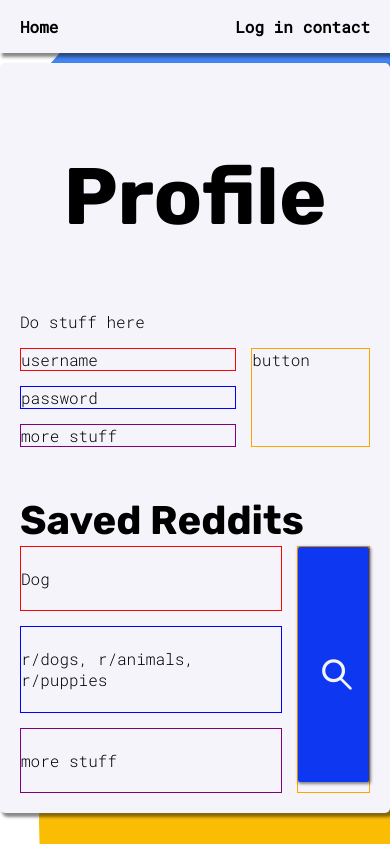
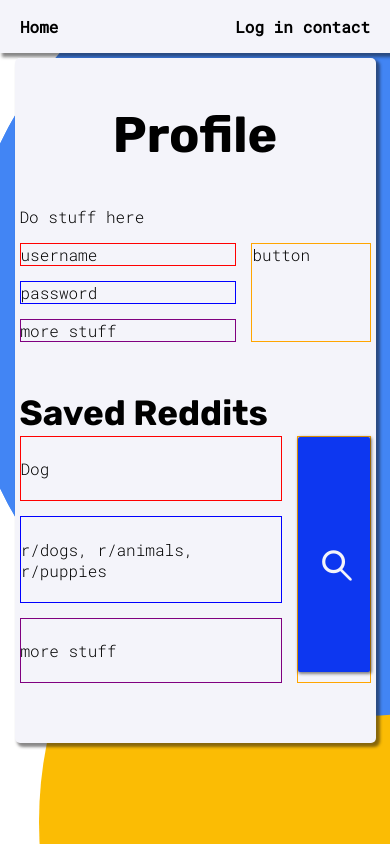
Before and after one commit to wpeckelsen/reddit-multi-search, a Next.js app: page /pages/profile in a window 390 px wide. Built offline with nearby package versions, Linux system fonts and the light colour scheme.

Commit message:
responsive

```diff
--- a/src/app/components/card/card.scss
+++ b/src/app/components/card/card.scss
@@ -6,7 +6,7 @@
     background-color: $offwhite;
     box-shadow: $shadowRegular;
     border-radius: 5px;
-    margin: 10px 0;
+    margin: 50px auto;
     padding: 20px;
     min-height: 80vh;
     min-width: calc(100% - 60px);
@@ -23,18 +23,33 @@
 }
 
 
-// narrow on mobile
+// mobile
 @media only screen and (max-width: 600px) {
     .narrow {
+        margin: 2px;
+        padding: 5px;
         width: 90%;
-        padding: 10px; /* Adjusted padding for narrower screens */
+    }
+
+    .wide{
+        margin: 5px;
+        padding: 5px;
+        width: 100%;
     }
 }
 
-// narrow on tablet
+//  tablet
 @media only screen and (max-width: 768px) {
     .narrow {
-        width: 80%;
-        padding: 15px;
+
+        margin: 2px;
+        width: 90%;
+        padding: 5px;
+    }
+
+    .wide{
+        margin: 5px;
+        width: 90%;
+        padding: 5px;
     }
 }
--- a/src/app/layout.jsx
+++ b/src/app/layout.jsx
@@ -20,6 +20,7 @@ export default function RootLayout({ children }) {
         <Background />
         <Navbar />
 
+
         <span className="flex-content">
           {children}
         </span>
--- a/src/app/styles/globals.scss
+++ b/src/app/styles/globals.scss
@@ -1,4 +1,3 @@
-// @import 'variables';
 @import "@/app/styles/variables.scss";
 @import url('https://fonts.googleapis.com/css2?family=Roboto+Mono:wght@300;400&display=swap');
 @import url('https://fonts.googleapis.com/css2?family=Lato&family=Open+Sans:ital@0;1&family=Rubik:wght@700&display=swap');
@@ -16,20 +15,17 @@ select {
 }
 
 
-h1,
-h2,
-h3,
-h4 {
+h1 {
     font-family: 'Rubik', sans-serif;
     font-weight: 200;
-    font-size: 7em;
+    font-size: 100px;
     text-align: center;
 }
 
 h2{
     font-family: 'Rubik', sans-serif;
     font-weight: 200;
-    font-size: 5em;
+    font-size: 60px;
     text-align: center;
 }
 
@@ -37,7 +33,7 @@ h2{
 h3{
     font-family: 'Rubik', sans-serif;
     font-weight: 200;
-    font-size: 2.5em;
+    font-size: 35px;
     text-align: left;
     margin-top: 50px;
     margin-bottom: 2px;
@@ -68,3 +64,31 @@ body {
 .flex-content {
     @include flex-middle;
 }
+
+
+// phone
+@media only screen and (max-width: 600px) {
+    h1 {
+      font-size: 60px;
+    }
+    h2 {
+      font-size: 50px;
+    }
+    h3 {
+      font-size: 35px;
+    }
+  }
+
+
+//   tablet
+  @media only screen and (min-width: 601px) and (max-width: 768px) {
+    h1 {
+      font-size: 100px;
+    }
+    h2 {
+      font-size: 60px;
+    }
+    h3 {
+      font-size: 40px;
+    }
+  }
```
